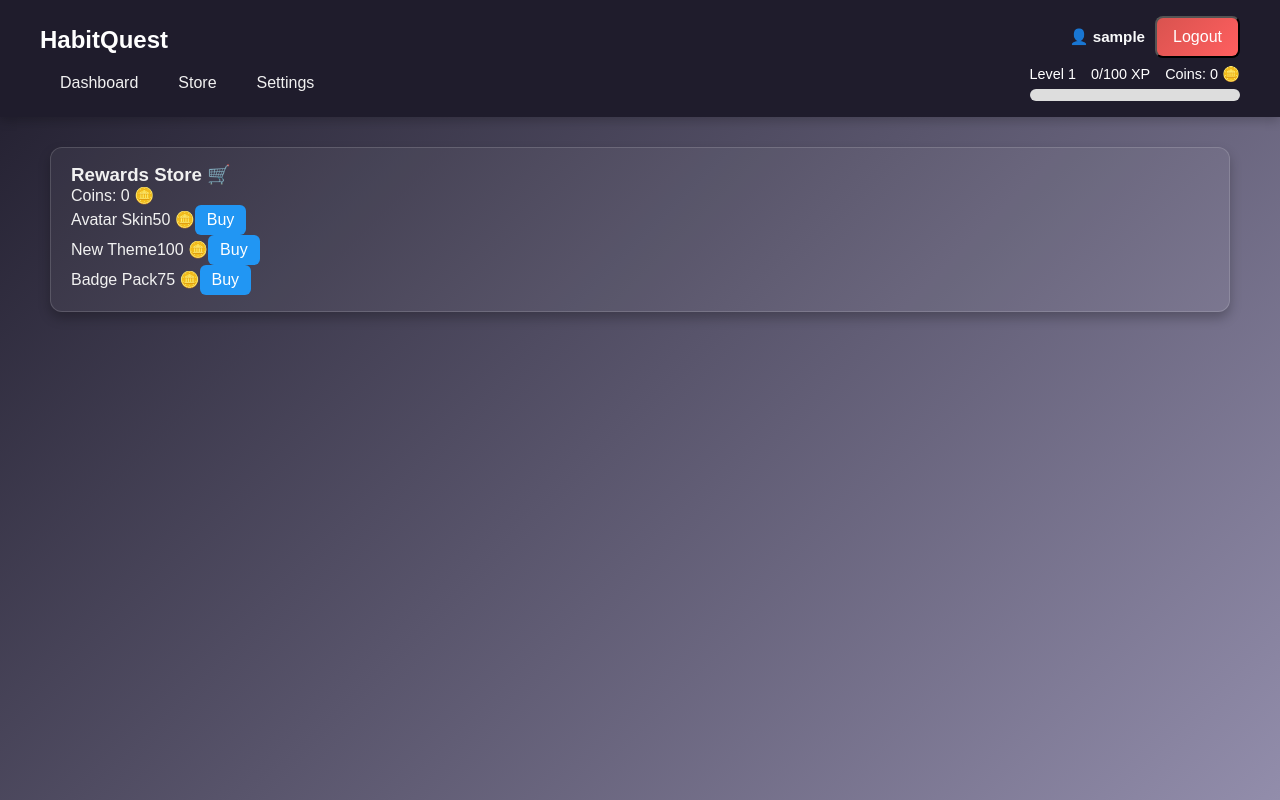
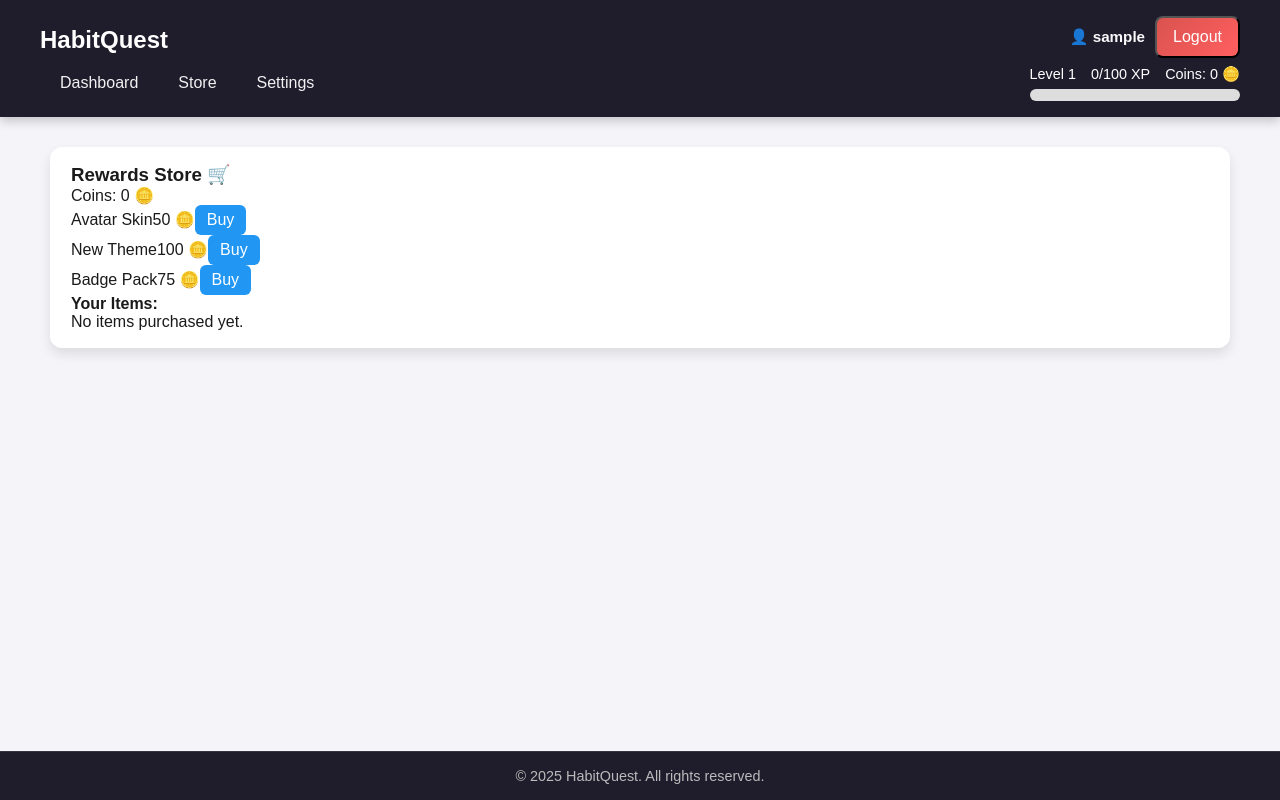
Before and after one commit to RioNagata/Habitquest, a React (Create React App) app: page /store in a window 1280 px wide. Built offline with nearby package versions, Linux system fonts and the light colour scheme; sample sign-in values are in the browser's storage.

Commit message:
store section working

```diff
--- a/src/App.js
+++ b/src/App.js
@@ -1,8 +1,8 @@
 // src/App.js
 import React, { useContext } from "react";
 import { BrowserRouter as Router, Routes, Route, Navigate } from "react-router-dom";
-import { HabitProvider } from "./context/HabitContext";
-import { AuthProvider, AuthContext } from "./context/AuthContext"; // ✅ new import
+import { HabitProvider, HabitContext } from "./context/HabitContext"; // ✅ use HabitContext
+import { AuthProvider, AuthContext } from "./context/AuthContext";
 import Navbar from "./components/Navbar";
 import Dashboard from "./components/Dashboard";
 import HabitForm from "./components/HabitForm";
@@ -11,8 +11,10 @@ import PreviousHabits from "./components/PreviousHabits";
 import Achievements from "./components/Achievements";
 import Store from "./components/Store";
 import Settings from "./components/Settings";
-import Login from "./pages/login"; // ✅ new login page
+import Login from "./pages/login";
 import Register from "./pages/Register";
+import Footer from "./components/Footer";
+import { ThemeProvider } from "./context/ThemeContext";
 
 import "./styles/App.css";
 
@@ -22,18 +24,20 @@ const PrivateRoute = ({ children }) => {
   return user ? children : <Navigate to="/login" />;
 };
 
-function App() {
+// 🔹 Wrapper to apply theme & avatar
+const ThemedApp = () => {
+  const { player } = useContext(HabitContext);
+
   return (
-    <AuthProvider>
-      <HabitProvider>
-        <Router>
-          <div className="App">
-            <Navbar />
+    <ThemeProvider>
+    <div className={`App theme-${player.theme || "light"}`}>
+      <Navbar avatar={player.avatar} /> {/* ✅ pass avatar to navbar if needed */}
       <main>
         <Routes>
           {/* Login Page (Public) */}
           <Route path="/login" element={<Login />} />
           <Route path="/register" element={<Register />} />
+
           {/* Home Page (Protected) */}
           <Route
             path="/"
@@ -71,7 +75,18 @@ function App() {
           />
         </Routes>
       </main>
+      <Footer />
     </div>
+    </ThemeProvider>
+  );
+};
+
+function App() {
+  return (
+    <AuthProvider>
+      <HabitProvider>
+        <Router>
+          <ThemedApp />
         </Router>
       </HabitProvider>
     </AuthProvider>
--- a/src/components/Achievements.jsx
+++ b/src/components/Achievements.jsx
@@ -3,19 +3,35 @@ import React, { useContext } from "react";
 import { HabitContext } from "../context/HabitContext";
 
 export default function Achievements() {
-  const { achievements } = useContext(HabitContext);
+  const { achievements, player } = useContext(HabitContext);
 
-  if (achievements.length === 0) return <p>No achievements yet. Keep going!</p>;
+  const hasAchievements = achievements.length > 0;
+  const hasBadges = player?.badges && player.badges.length > 0;
+
+  if (!hasAchievements && !hasBadges) {
+    return <p>No achievements or badges yet. Keep going!</p>;
+  }
 
   return (
     <div className="achievements">
-      <h2>Achievements 🏆</h2>
+      <h2>Achievements & Badges 🏆</h2>
       <ul>
+        {/* Achievements */}
         {achievements.map((ach) => (
-          <li key={ach.id} className="achievement">
-            <span role="img" aria-label="medal">🏅</span> {ach.name}
+          <li key={`ach-${ach.id}`} className="achievement">
+            <span role="img" aria-label="achievement">🏅</span>{" "}
+            <strong>{ach.name}</strong>
           </li>
         ))}
+
+        {/* Purchased badges */}
+        {hasBadges &&
+          player.badges.map((badge, idx) => (
+            <li key={`badge-${idx}`} className="badge">
+              <span role="img" aria-label="badge">{badge}</span>{" "}
+              <strong>Special Badge</strong>
+            </li>
+          ))}
       </ul>
     </div>
   );
--- /dev/null
+++ b/src/components/Footer.jsx
@@ -0,0 +1,12 @@
+// src/components/Footer.jsx
+import React from "react";
+
+const Footer = () => {
+  return (
+    <footer className="footer">
+      <p>© {new Date().getFullYear()} HabitQuest. All rights reserved.</p>
+    </footer>
+  );
+};
+
+export default Footer;
--- a/src/components/HabitForm.jsx
+++ b/src/components/HabitForm.jsx
@@ -24,7 +24,7 @@ const HabitForm = () => {
     <form className="habit-form" onSubmit={handleSubmit}>
       <input
         type="text"
-        placeholder="Habit name"
+        placeholder="Enter a new habit (e.g., Drink water, Exercise, Read)"
         value={name}
         onChange={(e) => setName(e.target.value)}
       />
--- a/src/components/Settings.jsx
+++ b/src/components/Settings.jsx
@@ -2,6 +2,7 @@
 import React, { useContext, useState } from "react";
 import { HabitContext } from "../context/HabitContext";
 import { AuthContext } from "../context/AuthContext";
+import { ThemeContext } from "../context/ThemeContext";
 
 export default function Settings() {
   const {
@@ -14,6 +15,7 @@ export default function Settings() {
   } = useContext(HabitContext);
 
   const { user, updateUsername, updatePassword } = useContext(AuthContext);
+  const { theme, changeTheme, resetTheme } = useContext(ThemeContext);
 
   const [hardConfirmText, setHardConfirmText] = useState("");
   const [message, setMessage] = useState("");
@@ -35,8 +37,9 @@ export default function Settings() {
     }
     if (!window.confirm("Are you ABSOLUTELY SURE? This will clear all data.")) return;
     hardReset();
+    resetTheme(); // restore default theme
     setHardConfirmText("");
-    showMessage("All data has been wiped (hard reset).");
+    showMessage("All data has been wiped (hard reset). Default theme restored.");
   };
 
   const exportData = () => {
@@ -163,6 +166,28 @@ export default function Settings() {
 
           <hr />
 
+          {/* Theme Selector */}
+          <h3>Appearance</h3>
+          <div className="setting-row">
+            <div>
+              <div className="setting-title">Theme</div>
+              <div className="setting-desc">Choose how the app looks.</div>
+            </div>
+            <div className="setting-form">
+              <select
+                className="input"
+                value={theme}
+                onChange={(e) => changeTheme(e.target.value)}
+              >
+                <option value="light">🌞 Light</option>
+                <option value="dark">🌙 Dark</option>
+                <option value="retro">🎮 Retro</option>
+              </select>
+            </div>
+          </div>
+
+          <hr />
+
           {/* Change Username */}
           <h3>Account Settings</h3>
           <div className="setting-row">
--- a/src/components/Store.jsx
+++ b/src/components/Store.jsx
@@ -1,8 +1,8 @@
 // src/components/Store.jsx
-import React, { useContext } from "react";
+import React, { useContext, useState } from "react";
 import { HabitContext } from "../context/HabitContext";
 
-const items = [
+const initialItems = [
   { id: 1, name: "Avatar Skin", cost: 50 },
   { id: 2, name: "New Theme", cost: 100 },
   { id: 3, name: "Badge Pack", cost: 75 },
@@ -10,12 +10,48 @@ const items = [
 
 export default function Store() {
   const { player, setPlayer } = useContext(HabitContext);
+  const [items, setItems] = useState(initialItems); // ✅ make items dynamic
 
-  // If setPlayer is not exposed, use a custom function in HabitContext like 'spendCoins'
+  const applyItemEffect = (item) => {
+  switch (item.name) {
+    case "Avatar Skin":
+      setPlayer((prev) => ({ ...prev, avatar: "/images/skin1.png" }));
+      break;
+    case "New Theme":
+      setPlayer((prev) => ({ ...prev, theme: "dark" }));
+      break;
+    case "Badge Pack":
+      setPlayer((prev) => ({
+        ...prev,
+        badges: [...prev.badges, "⭐", "💎", "🏆"], // full badge set
+      }));
+      break;
+    default:
+      break;
+  }
+};
+
+
   const buyItem = (item) => {
     if (player.coins >= item.cost) {
-      // Update coins in context
-      setPlayer({ ...player, coins: player.coins - item.cost });
+      if (player.inventory.some((i) => i.id === item.id)) {
+        alert(`You already own ${item.name}!`);
+        return;
+      }
+
+      // ✅ Deduct coins + add to inventory
+      setPlayer((prev) => ({
+        ...prev,
+        coins: prev.coins - item.cost,
+        inventory: [...prev.inventory, item],
+      }));
+
+      // ✅ Apply effect (skin, theme, badge)
+      applyItemEffect(item);
+
+      // ✅ Remove item from store list
+      setItems((prev) => prev.filter((i) => i.id !== item.id));
+
       alert(`Purchased ${item.name}!`);
     } else {
       alert("Not enough coins!");
@@ -25,15 +61,33 @@ export default function Store() {
   return (
     <div className="store">
       <h3>Rewards Store 🛒</h3>
-      <p>Coins: {player.coins}  🪙</p>
+      <p>Coins: {player.coins} 🪙</p>
+
       <div className="store-items">
-        {items.map((item) => (
+        {items.length > 0 ? (
+          items.map((item) => (
             <div key={item.id} className="store-item">
               <span>{item.name}</span>
               <span>{item.cost} 🪙</span>
               <button className="btn" onClick={() => buyItem(item)}>Buy</button>
             </div>
+          ))
+        ) : (
+          <p>🎉 All items purchased!</p>
+        )}
+      </div>
+
+      <div className="inventory">
+        <h4>Your Items:</h4>
+        {player.inventory && player.inventory.length > 0 ? (
+          <ul>
+            {player.inventory.map((item, idx) => (
+              <li key={idx}>{item.name}</li>
             ))}
+          </ul>
+        ) : (
+          <p>No items purchased yet.</p>
+        )}
       </div>
     </div>
   );
--- a/src/context/HabitContext.jsx
+++ b/src/context/HabitContext.jsx
@@ -11,7 +11,15 @@ export const HabitProvider = ({ children }) => {
   const defaultData = {
     habits: [],
     previousHabits: [],
-    player: { xp: 0, level: 1, coins: 0 },
+    player: {
+      xp: 0,
+      level: 1,
+      coins: 0,
+      inventory: [], // ✅ always initialized
+      avatar: "/images/avatar.png",
+      theme: "light",
+      badges: []
+    },
     achievements: [],
   };
 
@@ -41,10 +49,11 @@ export const HabitProvider = ({ children }) => {
   // ✅ State Setters
   // -------------------
   const setPlayer = (updater) => {
-    updateUserData((prev) => ({
-      ...prev,
-      player: typeof updater === "function" ? updater(prev.player) : updater,
-    }));
+    updateUserData((prev) => {
+      const updatedPlayer =
+        typeof updater === "function" ? updater(prev.player) : updater;
+      return { ...prev, player: { ...defaultData.player, ...updatedPlayer } };
+    });
   };
 
   const setHabits = (updater) => {
@@ -57,19 +66,37 @@ export const HabitProvider = ({ children }) => {
   const setPreviousHabits = (updater) => {
     updateUserData((prev) => ({
       ...prev,
-      previousHabits: typeof updater === "function" ? updater(prev.previousHabits) : updater,
+      previousHabits:
+        typeof updater === "function" ? updater(prev.previousHabits) : updater,
     }));
   };
 
   const setAchievements = (updater) => {
     updateUserData((prev) => ({
       ...prev,
-      achievements: typeof updater === "function" ? updater(prev.achievements) : updater,
+      achievements:
+        typeof updater === "function" ? updater(prev.achievements) : updater,
     }));
   };
 
   // -------------------
-  // ✅ Functions (copied from your code, adjusted for per-user)
+  // ✅ Store Functionality
+  // -------------------
+  const buyItem = (item) => {
+    setPlayer((p) => {
+      if ((p.coins || 0) >= item.cost) {
+        return {
+          ...p,
+          coins: p.coins - item.cost,
+          inventory: [...(p.inventory || []), item], // ✅ safe push
+        };
+      }
+      return p;
+    });
+  };
+
+  // -------------------
+  // ✅ Achievements (unchanged, but uses updatedPlayer where needed)
   // -------------------
   const achievementList = [
     { id: 1, name: "First Habit Completed", condition: (player, habits, previousHabits, lastCompletedHabit) => lastCompletedHabit !== undefined },
@@ -105,6 +132,9 @@ export const HabitProvider = ({ children }) => {
     });
   };
 
+  // -------------------
+  // Habits (unchanged except safe defaults)
+  // -------------------
   const calculateDueTime = (period) => {
     const now = new Date();
     switch (period) {
@@ -130,7 +160,7 @@ export const HabitProvider = ({ children }) => {
         const newXp = (p.xp || 0) + (habit.points || 0);
         const newCoins = (p.coins || 0) + (habit.points || 0);
         const newLevel = Math.floor(newXp / 100) + 1;
-        const updatedPlayer = { xp: newXp, level: newLevel, coins: newCoins };
+        const updatedPlayer = { ...p, xp: newXp, level: newLevel, coins: newCoins };
         checkAchievements(habit, updatedPlayer);
         return updatedPlayer;
       });
@@ -163,7 +193,7 @@ export const HabitProvider = ({ children }) => {
         const newXp = Math.max(0, (p.xp || 0) - (habit.points || 0));
         const newCoins = Math.max(0, (p.coins || 0) - Math.floor((habit.points || 0) / 2));
         const newLevel = Math.floor(newXp / 100) + 1;
-        const updatedPlayer = { xp: newXp, level: newLevel, coins: newCoins };
+        const updatedPlayer = { ...p, xp: newXp, level: newLevel, coins: newCoins };
         checkAchievements();
         return updatedPlayer;
       });
@@ -201,7 +231,7 @@ export const HabitProvider = ({ children }) => {
   const hardReset = () => {
     setHabits([]);
     setPreviousHabits([]);
-    setPlayer({ xp: 0, level: 1, coins: 0 });
+    setPlayer({ xp: 0, level: 1, coins: 0, inventory: [], avatar: "/images/avatar.png", theme: "light", badges: [] });
     setAchievements([]);
   };
 
@@ -243,6 +273,8 @@ export const HabitProvider = ({ children }) => {
         restartHabit,
         resetAchievements,
         hardReset,
+        setPlayer,
+        buyItem, // ✅ expose buyItem to Store.jsx
       }}
     >
       {children}
--- /dev/null
+++ b/src/context/ThemeContext.jsx
@@ -0,0 +1,36 @@
+// src/context/ThemeContext.jsx
+import React, { createContext, useState, useEffect } from "react";
+
+export const ThemeContext = createContext();
+
+const defaultTheme = "light"; // fallback theme
+
+export const ThemeProvider = ({ children }) => {
+  const [theme, setTheme] = useState(defaultTheme);
+
+  // Load theme from localStorage if available
+  useEffect(() => {
+    const saved = localStorage.getItem("theme");
+    if (saved) setTheme(saved);
+  }, []);
+
+  // Save theme changes to localStorage
+  useEffect(() => {
+    localStorage.setItem("theme", theme);
+    document.documentElement.setAttribute("data-theme", theme);
+  }, [theme]);
+
+  const changeTheme = (newTheme) => {
+    setTheme(newTheme);
+  };
+
+  const resetTheme = () => {
+    setTheme(defaultTheme); // go back to default theme after hard reset
+  };
+
+  return (
+    <ThemeContext.Provider value={{ theme, changeTheme, resetTheme }}>
+      {children}
+    </ThemeContext.Provider>
+  );
+};
--- a/src/styles/App.css
+++ b/src/styles/App.css
@@ -524,3 +524,133 @@ h2 {
     flex: 1 1 100%;
   }
 }
+
+/* Footer */
+.footer {
+  text-align: center;
+  padding: 16px 0;
+  background: #1f1c2c;
+  color: #bbb;
+  font-size: 0.9rem;
+  border-top: 1px solid rgba(255, 255, 255, 0.1);
+  margin-top: auto; /* pushes footer down */
+}
+
+.footer p {
+  margin: 0;
+}
+
+/* ===========================
+   Base Theme (Default)
+   =========================== */
+:root {
+  --bg-color: linear-gradient(135deg, #1f1c2c, #928dab); /* gradient */
+  --surface-color: rgba(255, 255, 255, 0.05); /* translucent cards */
+  --text-color: #ffffff;
+  --primary-color: #4cafef;
+  --card-shadow: rgba(0,0,0,0.35);
+}
+
+/* Light Theme */
+.App.theme-light {
+  --bg-color: #f4f4f9;
+  --surface-color: #ffffff;
+  --text-color: #1a1a1a;
+  --primary-color: #4cafef;
+  --card-shadow: rgba(0,0,0,0.1);
+}
+
+/* Dark Theme */
+.App.theme-dark {
+  --bg-color: #121212;
+  --surface-color: rgba(255,255,255,0.08);
+  --text-color: #ffffff;
+  --primary-color: #bb86fc;
+  --card-shadow: rgba(0,0,0,0.4);
+}
+
+/* ===========================
+   Global Application
+   =========================== */
+body,
+.App {
+  background: var(--bg-color); /* support gradient or solid */
+  color: var(--text-color);
+  transition: background 0.3s ease, color 0.3s ease;
+}
+
+/* ===========================
+   Cards & Sections
+   =========================== */
+.card,
+.habit-card,
+.store,
+.achievements,
+.settings,
+.previous-habits,
+.habit-group,
+.settings-card {
+  background: var(--surface-color);
+  border: 1px solid rgba(255, 255, 255, 0.15);
+  border-radius: 12px;
+  padding: 16px 20px;
+  box-shadow: 0 6px 12px var(--card-shadow);
+  color: var(--text-color);
+  transition: background 0.3s ease, color 0.3s ease, box-shadow 0.3s ease;
+}
+
+/* ===========================
+   Inputs & Form Fields
+   =========================== */
+.input,
+.confirm-input,
+.habit-form input,
+.habit-form select {
+  padding: 10px 12px;
+  border-radius: 8px;
+  border: 1px solid rgba(255,255,255,0.25);
+  background: var(--surface-color); /* <-- use theme surface color */
+  color: var(--text-color);
+  font-size: 0.95rem;
+  transition: background 0.2s ease, color 0.2s ease, box-shadow 0.2s ease;
+}
+
+.input::placeholder,
+.habit-form input::placeholder {
+  color: rgba(255,255,255,0.6); /* visible on dark base theme */
+}
+
+.habit-form input:focus,
+.habit-form select:focus,
+.input:focus,
+.confirm-input:focus {
+  background: rgba(255,255,255,0.15);
+  outline: none;
+  box-shadow: 0 0 0 2px var(--primary-color);
+}
+
+/* ===========================
+   Card-like Surfaces
+   =========================== */
+.card,
+.habit-card,
+.store,
+.achievements,
+.settings,
+.previous-habits,
+.habit-group,
+.settings-card,
+.habit-form {
+  background: var(--surface-color); /* <-- theme surface color */
+  border: 1px solid rgba(255,255,255,0.15);
+  border-radius: 12px;
+  padding: 16px 20px;
+  box-shadow: 0 6px 12px var(--card-shadow);
+  color: var(--text-color);
+  transition: background 0.3s ease, color 0.3s ease;
+}
+
+.habit-form input::placeholder {
+  color: #aaa; /* light gray so it’s visible */
+  opacity: 1;  /* ensure it’s not hidden */
+}
```
Lines whose indentation alone changed are shown as unchanged.
